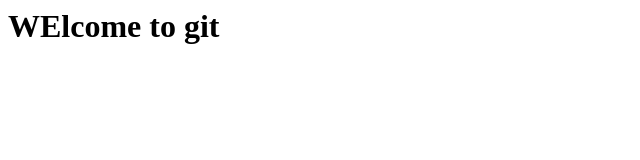
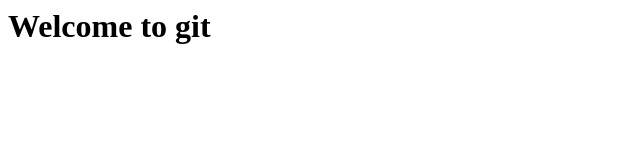
Before and after one commit to beckywelling/test-git, a plain HTML site: page index.html in a window 1280 px wide. Shown: the whole page, without its empty margins (0-640 px from the left). Drawn offline with Linux system fonts and the light colour scheme.

Commit message:
Corrected typo in headline

```diff
--- a/index.html
+++ b/index.html
@@ -3,6 +3,6 @@
 	<title>Welcome to git</title>
 </head>
 <body>
-<h1>WElcome to git</h1>
+<h1>Welcome to git</h1>
 </body>
 </html>
```
